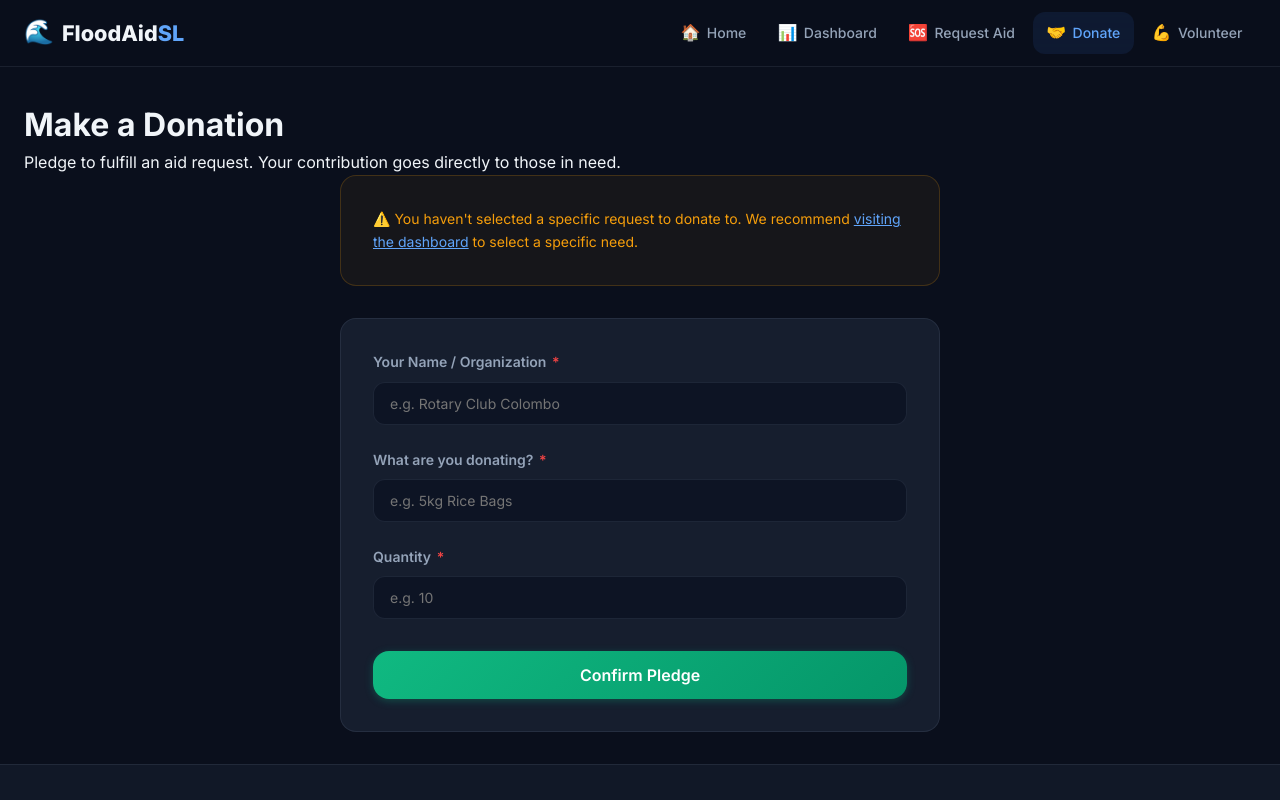
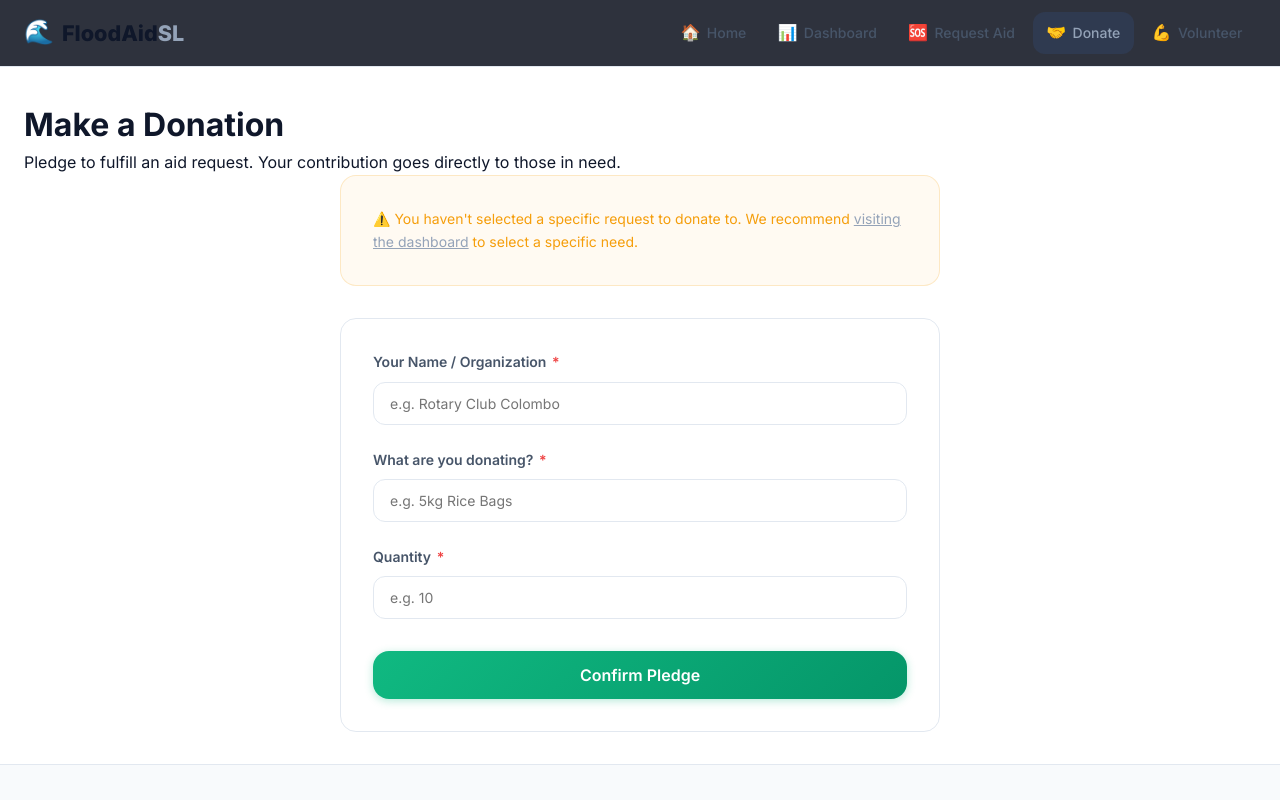
Before and after one commit to sishanhewa/SEF-HACKERTHON, a React (Vite) app: page /donate in a window 1280 px wide. Shown: the top 800 px of the page. Built offline with nearby package versions, Linux system fonts and the light colour scheme.

Commit message:
style: switch to light neutral palette and replace emojis with Lucide icons

```diff
--- a/package.json
+++ b/package.json
@@ -12,6 +12,7 @@
   "dependencies": {
     "@supabase/supabase-js": "^2.115.0",
     "leaflet": "^1.9.4",
+    "lucide-react": "^1.40.0",
     "react": "^19.2.8",
     "react-dom": "^19.2.8",
     "react-leaflet": "^5.0.0",
--- a/src/components/dashboard/RequestCard.jsx
+++ b/src/components/dashboard/RequestCard.jsx
@@ -1,4 +1,5 @@
 import { PRIORITY_CONFIG, STATUS_CONFIG, CATEGORY_CONFIG, timeAgo } from '../../lib/helpers';
+import { MapPin } from 'lucide-react';
 import './RequestCard.css';
 
 export default function RequestCard({ request, onActionClick }) {
@@ -47,7 +48,7 @@ export default function RequestCard({ request, onActionClick }) {
         <h3 className="card-title">{item_description}</h3>
 
         <div className="card-location">
-          <span className="icon">📍</span>
+          <span className="icon"><MapPin size={14} /></span>
           <span><strong>{district}</strong> • {location_description}</span>
         </div>
 
--- a/src/index.css
+++ b/src/index.css
@@ -2,17 +2,17 @@
 
 /* ─── CSS Custom Properties (Design System) ───────────────── */
 :root {
-  /* Colors — Deep ocean / flood-relief theme */
-  --primary-50: #eff6ff;
-  --primary-100: #dbeafe;
-  --primary-200: #bfdbfe;
-  --primary-300: #93c5fd;
-  --primary-400: #60a5fa;
-  --primary-500: #3b82f6;
-  --primary-600: #2563eb;
-  --primary-700: #1d4ed8;
-  --primary-800: #1e40af;
-  --primary-900: #1e3a8a;
+  /* Colors — Neutral Theme */
+  --primary-50: #f8fafc;
+  --primary-100: #f1f5f9;
+  --primary-200: #e2e8f0;
+  --primary-300: #cbd5e1;
+  --primary-400: #94a3b8;
+  --primary-500: #64748b;
+  --primary-600: #475569;
+  --primary-700: #334155;
+  --primary-800: #1e293b;
+  --primary-900: #0f172a;
 
   --accent-400: #34d399;
   --accent-500: #10b981;
@@ -29,20 +29,20 @@
   --orange-400: #fb923c;
   --orange-500: #f97316;
 
-  /* Dark Theme */
-  --bg-primary: #0a0f1c;
-  --bg-secondary: #111827;
-  --bg-card: #1a2234;
-  --bg-card-hover: #1f2a42;
-  --bg-glass: rgba(26, 34, 52, 0.8);
-  --bg-input: #0d1424;
+  /* Light Theme */
+  --bg-primary: #ffffff;
+  --bg-secondary: #f8fafc;
+  --bg-card: #ffffff;
+  --bg-card-hover: #f1f5f9;
+  --bg-glass: rgba(255, 255, 255, 0.8);
+  --bg-input: #ffffff;
 
-  --text-primary: #f1f5f9;
-  --text-secondary: #94a3b8;
+  --text-primary: #0f172a;
+  --text-secondary: #475569;
   --text-muted: #64748b;
 
-  --border-color: rgba(148, 163, 184, 0.12);
-  --border-glow: rgba(59, 130, 246, 0.3);
+  --border-color: #e2e8f0;
+  --border-glow: rgba(148, 163, 184, 0.4);
 
   /* Spacing */
   --space-xs: 0.25rem;
@@ -61,10 +61,10 @@
   --radius-full: 9999px;
 
   /* Shadows */
-  --shadow-sm: 0 1px 3px rgba(0, 0, 0, 0.3);
-  --shadow-md: 0 4px 12px rgba(0, 0, 0, 0.4);
-  --shadow-lg: 0 8px 32px rgba(0, 0, 0, 0.5);
-  --shadow-glow: 0 0 20px rgba(59, 130, 246, 0.15);
+  --shadow-sm: 0 1px 2px 0 rgba(0, 0, 0, 0.05);
+  --shadow-md: 0 4px 6px -1px rgba(0, 0, 0, 0.1), 0 2px 4px -1px rgba(0, 0, 0, 0.06);
+  --shadow-lg: 0 10px 15px -3px rgba(0, 0, 0, 0.1), 0 4px 6px -2px rgba(0, 0, 0, 0.05);
+  --shadow-glow: 0 0 15px rgba(0, 0, 0, 0.05);
 
   /* Typography */
   --font-family: 'Inter', -apple-system, BlinkMacSystemFont, 'Segoe UI', sans-serif;
--- a/src/pages/Home.css
+++ b/src/pages/Home.css
@@ -57,7 +57,7 @@
   transform: translate(-50%, -50%);
   width: 80vw;
   height: 80vw;
-  background: radial-gradient(circle, rgba(59,130,246,0.15) 0%, rgba(10,15,28,0) 70%);
+  background: radial-gradient(circle, rgba(59,130,246,0.15) 0%, rgba(255,255,255,0) 70%);
   z-index: 1;
   pointer-events: none;
 }
--- a/src/pages/Home.jsx
+++ b/src/pages/Home.jsx
@@ -1,4 +1,5 @@
 import { Link } from 'react-router-dom';
+import { LifeBuoy, HeartHandshake, UserPlus, Waves, Lightbulb } from 'lucide-react';
 import './Home.css';
 
 export default function Home() {
@@ -17,13 +18,13 @@ export default function Home() {
             </p>
             <div className="hero-actions">
               <Link to="/request-aid" className="btn btn-primary btn-lg">
-                <span className="icon">🆘</span> I Need Help
+                <LifeBuoy size={20} className="icon-svg" /> I Need Help
               </Link>
               <Link to="/donate" className="btn btn-accent btn-lg">
-                <span className="icon">🤝</span> I Want to Donate
+                <HeartHandshake size={20} className="icon-svg" /> I Want to Donate
               </Link>
               <Link to="/volunteer" className="btn btn-outline btn-lg">
-                <span className="icon">💪</span> Volunteer
+                <UserPlus size={20} className="icon-svg" /> Volunteer
               </Link>
             </div>
           </div>
@@ -64,12 +65,16 @@ export default function Home() {
 
         <div className="problem-grid grid-2">
           <div className="problem-card glass-card">
-            <div className="problem-icon">🌊</div>
+            <div className="problem-icon" style={{ color: 'var(--primary-500)', marginBottom: '1rem' }}>
+              <Waves size={48} strokeWidth={1.5} />
+            </div>
             <h3>The Problem</h3>
             <p>During severe monsoon flooding in Sri Lanka, aid distribution becomes chaotic. Victims in hard-to-reach areas struggle to communicate their specific needs. Meanwhile, generous donors often provide items that aren't urgently required, leading to wasted resources while critical shortages remain unmet elsewhere.</p>
           </div>
           <div className="solution-card glass-card">
-            <div className="solution-icon">💡</div>
+            <div className="solution-icon" style={{ color: 'var(--accent-500)', marginBottom: '1rem' }}>
+              <Lightbulb size={48} strokeWidth={1.5} />
+            </div>
             <h3>Our Solution</h3>
             <p>FloodAid SL is a real-time platform that maps verified aid requests against available donations and volunteer resources. By calculating exact resource gaps and assigning priority levels, we ensure the right aid reaches the right people at the right time — minimizing waste and maximizing impact.</p>
           </div>
--- a/src/pages/Volunteer.jsx
+++ b/src/pages/Volunteer.jsx
@@ -1,4 +1,5 @@
 import { useState } from 'react';
+import { PartyPopper, Info } from 'lucide-react';
 import { SRI_LANKAN_DISTRICTS } from '../lib/helpers';
 import { createVolunteer } from '../lib/supabase';
 import { validateVolunteer } from '../lib/validation';
@@ -56,7 +57,7 @@ export default function Volunteer() {
         <div className="container">
           <div className="form-container fade-in" style={{ maxWidth: '600px', margin: '0 auto' }}>
             <div className="glass-card text-center" style={{ padding: '4rem 2rem' }}>
-              <div style={{ fontSize: '4rem', marginBottom: '1rem' }}>🎉</div>
+              <PartyPopper size={64} style={{ color: 'var(--accent-500)', margin: '0 auto 1.5rem', display: 'block' }} />
               <h2>Thank You for Registering!</h2>
               <p style={{ color: 'var(--text-secondary)', marginBottom: '2rem' }}>
                 Your details have been recorded. Coordinators in your district will contact you when help is needed.
@@ -85,7 +86,7 @@ export default function Volunteer() {
 
           <div className="guidance-panel glass-card" style={{ marginBottom: '2rem', background: 'rgba(16, 185, 129, 0.05)', borderColor: 'rgba(16, 185, 129, 0.2)' }}>
             <h3 style={{ color: 'var(--accent-500)', fontSize: '1rem', marginBottom: '0.5rem', display: 'flex', alignItems: 'center', gap: '0.5rem' }}>
-              <span>ℹ️</span> Why volunteer?
+              <Info size={18} /> Why volunteer?
             </h3>
             <p style={{ fontSize: '0.875rem', color: 'var(--text-secondary)' }}>
               Logistics and manpower are often the biggest bottlenecks in disaster relief. By registering, you help organizations coordinate delivery routes and on-ground support safely and efficiently.
```
Also changed, not shown: src/lib/helpers.jsx (renamed from src/lib/helpers.js, +23 -10 lines), 2 other files (tests, documents, lock files or other folders).
